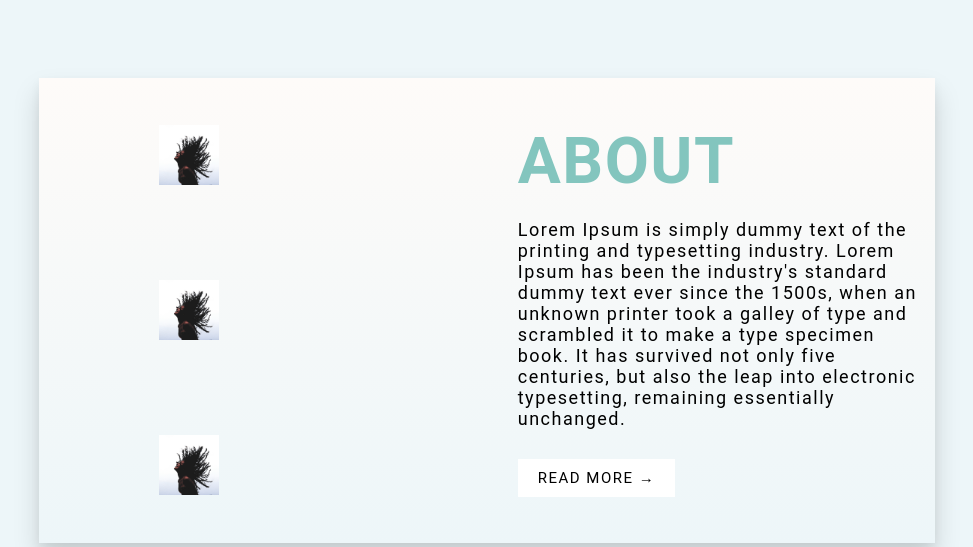
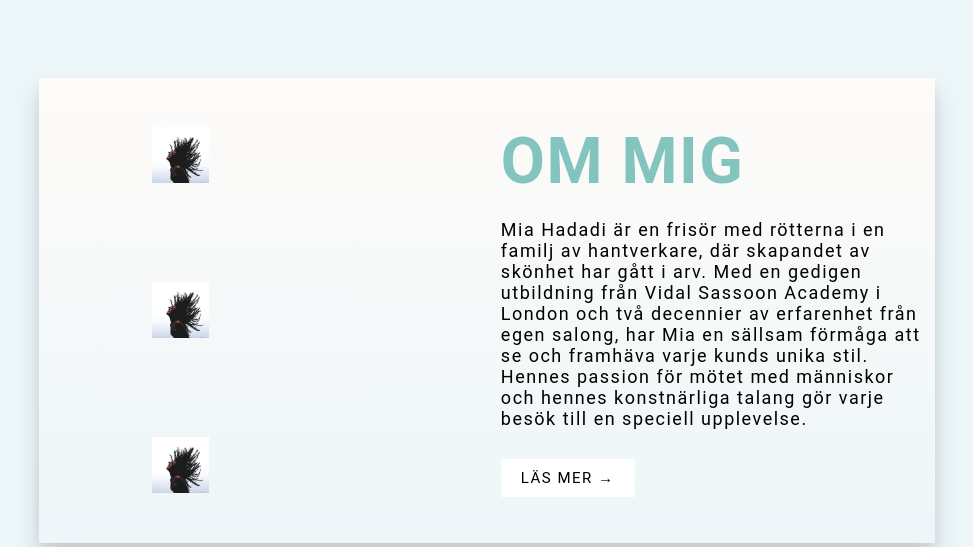
Before and after one commit to alkeal/Projekt-LIA, a React (Vite) app: page / in a window 1280 px wide. Shown: the part 800-1347 px from the top of the page, without its empty margins (153-1126 px from the left). Built offline with nearby package versions, Linux system fonts and the light colour scheme.

Commit message:
added about text

```diff
--- a/src/components/AboutSection.jsx
+++ b/src/components/AboutSection.jsx
@@ -1,6 +1,7 @@
 import React from "react";
 import sampleImage from "../assets/sampleimage.jpg";
 import "../styles/components/AboutSection.css";
+import { Link } from "react-router-dom";
 
 function AboutSection() {
   return (
@@ -11,16 +12,16 @@ function AboutSection() {
         <img src={sampleImage} alt="Image 3" className="about-image" />
       </div>
       <div className="about-text">
-        <h1>ABOUT</h1>
+        <h1>OM MIG</h1>
         <p>
-          Lorem Ipsum is simply dummy text of the printing and typesetting
-          industry. Lorem Ipsum has been the industry's standard dummy text ever
-          since the 1500s, when an unknown printer took a galley of type and
-          scrambled it to make a type specimen book. It has survived not only
-          five centuries, but also the leap into electronic typesetting,
-          remaining essentially unchanged.
+          Mia Hadadi är en frisör med rötterna i en familj av hantverkare, där
+          skapandet av skönhet har gått i arv. Med en gedigen utbildning från
+          Vidal Sassoon Academy i London och två decennier av erfarenhet från
+          egen salong, har Mia en sällsam förmåga att se och framhäva varje
+          kunds unika stil. Hennes passion för mötet med människor och hennes
+          konstnärliga talang gör varje besök till en speciell upplevelse.
         </p>
-        <button id="btn-about">READ MORE →</button>
+        <Link to="/Aboutpage" className="btn-about">LÄS MER →</Link>
       </div>
     </div>
   );
--- a/src/styles/components/AboutSection.css
+++ b/src/styles/components/AboutSection.css
@@ -41,13 +41,19 @@
     color: #83C5BE;
 }
 
-#btn-about {
+.btn-about {
+    display: inline-block;
     padding: 10px 20px;
     background: white;
     color: black;
     border: none;
+    text-decoration: none;
     cursor: pointer;
     font-size: 15px;
-    letter-spacing: 1.5px;
     margin-top: 30px;
+    transition: background-color 0.3s;
 }
+
+.btn-about:hover {
+    background-color: #83C5BE;
+}
```
